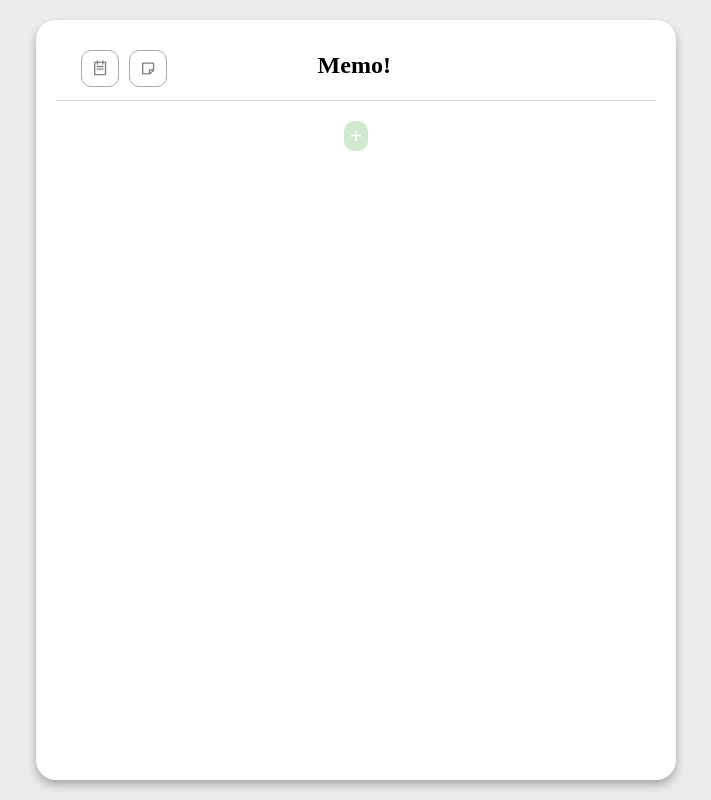
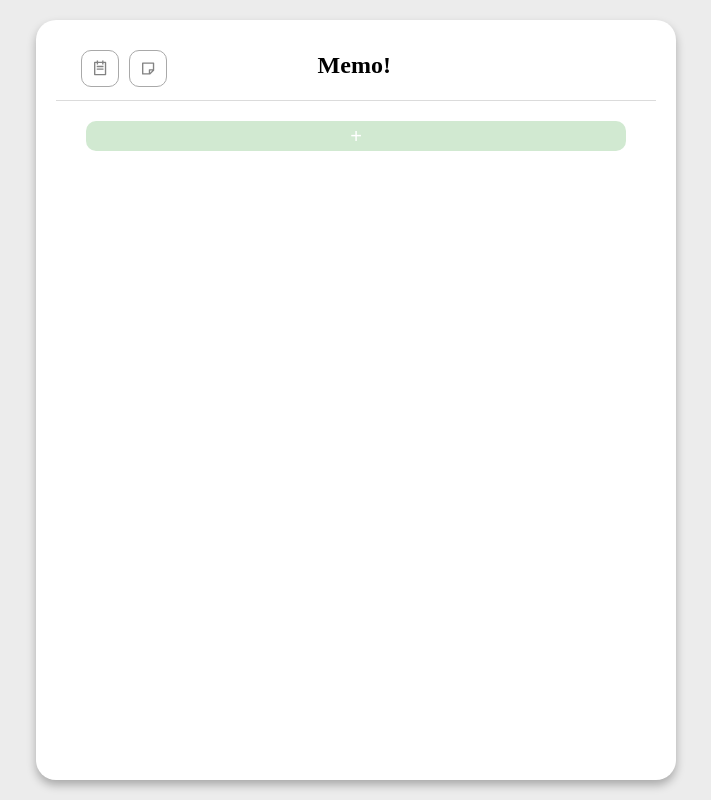
Before and after one commit to 938938/momentum-react, a React (Create React App) app: page /memo in a window 1280 px wide. Shown: the whole page, without its empty margins (284-995 px from the left). Built offline with nearby package versions, Linux system fonts and the light colour scheme; a web font is replaced by a local one.

Commit message:
Button CSS 변경

```diff
--- a/src/pages/MemoMain.js
+++ b/src/pages/MemoMain.js
@@ -33,8 +33,9 @@ const MemoMainBox = styled.div`
   display: flex;
   flex-direction: column;
   height: 95%;
-`
+`;
 const MemoNewButton = styled.button`
+  width: 90%;
   background-color: rgb(209, 233, 209);
   border: 0;
   height: 30px;
@@ -46,4 +47,4 @@ const MemoNewButton = styled.button`
   &:active {
     background-color: rgb(192, 213, 192);
   }
-`
+`;
```
